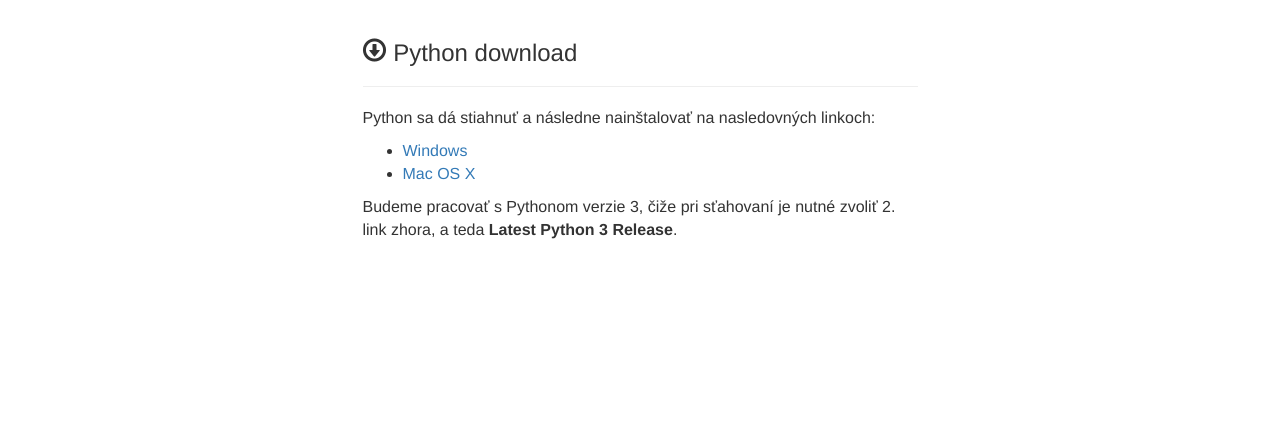
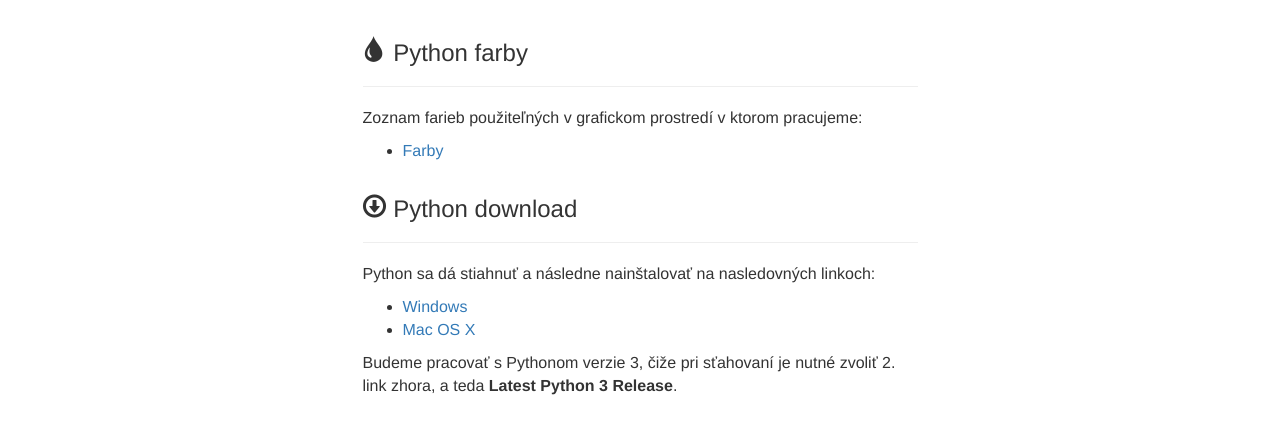
Before and after one commit to tibenskaviktoria/tibenskaviktoria.github.io, a plain HTML site: page materials-python.html in a window 1280 px wide. Shown: the part 53-486 px from the top of the page. Drawn offline with Linux system fonts and the light colour scheme.

Commit message:
python tkinter known colors

```diff
--- a/materials-python.html
+++ b/materials-python.html
@@ -69,6 +69,19 @@
 
         <div class="row">
             <div class="col-md-6 col-md-offset-3">
+                <h3><span class="glyphicon glyphicon-tint"></span> Python farby</h3>
+                <hr>
+                <span class="announcement-text">
+                    <p>Zoznam farieb použiteľných v grafickom prostredí v ktorom pracujeme:</p>
+                    <ul>
+                        <li><a href="http://wiki.tcl.tk/37701" target="_blank">Farby</a></li>
+                    </ul>
+                </span>
+            </div>
+        </div>
+
+        <div class="row">
+            <div class="col-md-6 col-md-offset-3">
                 <h3><span class="glyphicon glyphicon-download"></span> Python download</h3>
                 <hr>
                 <span class="announcement-text">
```
